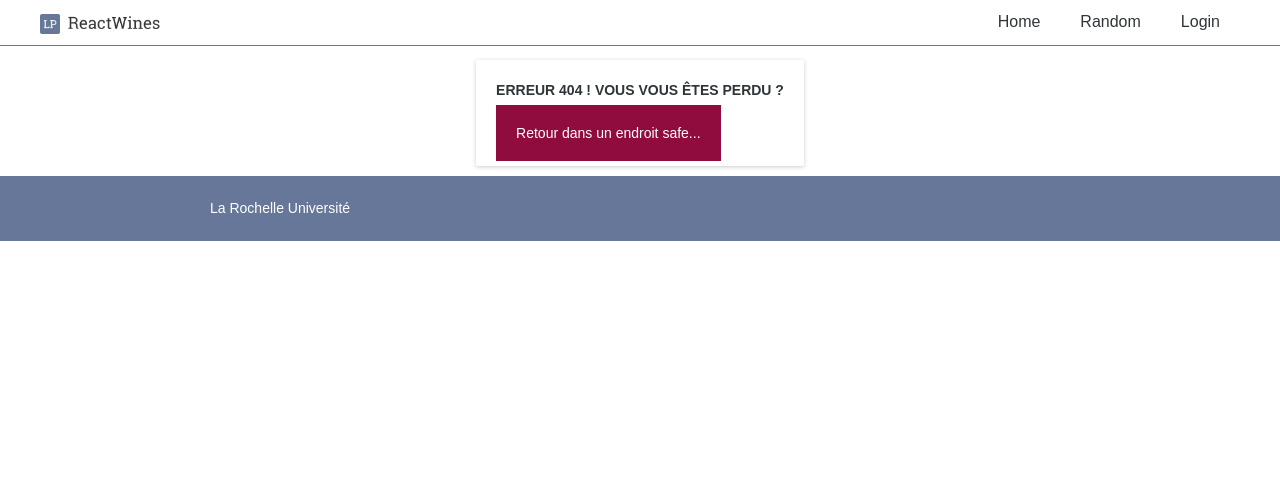
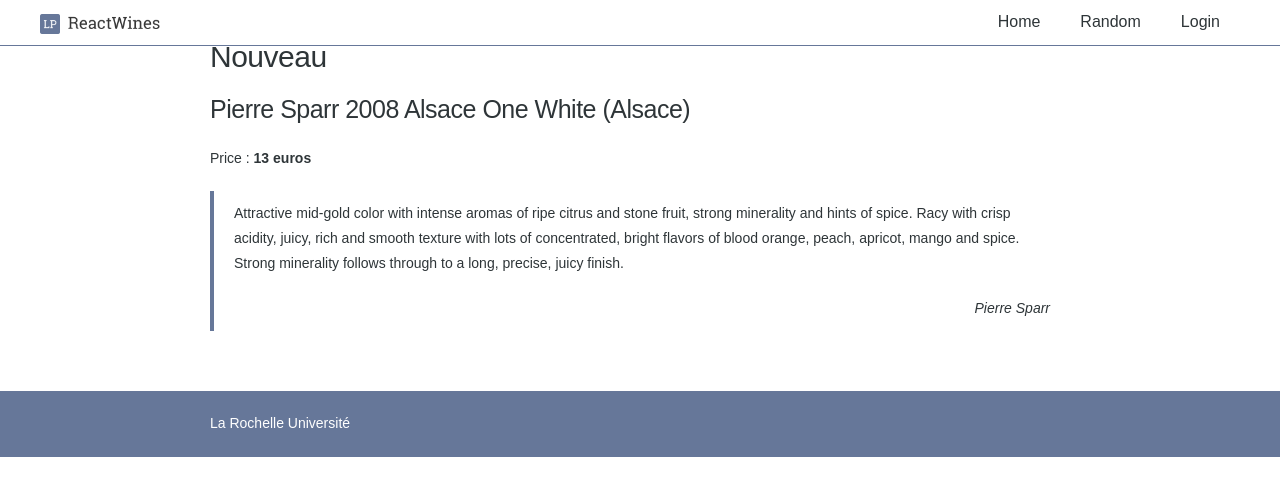
Before and after one commit to ValentinBrebion/tp_react_router, a React (Create React App) app: page /view/alsace-one-6 in a window 1280 px wide. Before the commit this address had no page. Shown: the top 496 px of the page. Built offline with nearby package versions, Linux system fonts and the light colour scheme.

Commit message:
Ex 5 : Review display and random reviews

```diff
--- a/src/components/App.jsx
+++ b/src/components/App.jsx
@@ -9,7 +9,7 @@
     return <BrowserRouter>
                 <Layout>
                     <Routes>
-                        <Route path="/view" element={<Review/>} />
+                        <Route path="/view/:slug" element={<Review/>} />
                         <Route index element={<ReviewList />} />
                         <Route path="*" element={<NotFound />} />
                     </Routes>
--- a/src/components/Layout.jsx
+++ b/src/components/Layout.jsx
@@ -13,7 +13,7 @@
                 <Link href="/">Home</Link>
             </li>
             <li>
-                <Link href="/">Random</Link>
+                <Link to={"/view/random"}>Random</Link>
             </li>
             <li>
                 <Link href="/">Login</Link>
--- a/src/components/NotFound.jsx
+++ b/src/components/NotFound.jsx
@@ -5,7 +5,7 @@
     <card>
 
             <h5>Erreur 404 ! vous vous êtes perdu ?</h5>
-            <a href="" class="designbtn">Retour dans un endroit safe...</a>
+            <a href="/" class="designbtn">Retour dans un endroit safe...</a>
 
     </card>
 </div>
--- a/src/components/Review.jsx
+++ b/src/components/Review.jsx
@@ -1,21 +1,34 @@
 import React from 'react'
+import { useParams } from 'react-router-dom'
+import bdReview from '../api/db.json'
+
+const getRandomInt = (max) => {
+    return Math.floor(Math.random() * max);
+  };
 
   const Review = () => {
- return <section data-name="review">
+    const params = useParams();
+
+    const review =
+    params.slug === 'random'
+      ? bdReview.reviews[getRandomInt(bdReview.reviews.length -1)]
+      : bdReview.reviews.find((review) => review.slug === params.slug);
+
+      return (
+        <section data-name="review">
           <h2>Nouveau</h2>
- <h3>Henry Fessy 2012 Nouveau  (Beaujolais)</h3>
+          <h3>{review.title}</h3>
           <p>
-     Price : <b>9 $</b>
+            Price : <b>{review.price} euros</b>
           </p>
           <blockquote>
-     <p>
-         This is a festive wine, with soft, ripe fruit and acidity, plus a red berry flavor.
-     </p>
+            <p>{review.description}</p>
             <p txt="r">
-         <i>- Roger Voss</i>
+              <i>{review.winery}</i>
             </p>
           </blockquote>
         </section>
-}
+      );
+    };
 
-export default Review
+    export default Review;
--- a/src/components/ReviewList.jsx
+++ b/src/components/ReviewList.jsx
@@ -1,5 +1,6 @@
 import React from 'react'
 import bdReview from '../api/db.json'
+import { Link } from 'react-router-dom';
 
 const ReviewList = () => {
     const list = bdReview['reviews'];
@@ -18,10 +19,10 @@
     {list.map((review) =>
                 <div col="1/2">
                     <card>
-                        <a href="/">
+                        <Link to={"/view/"+review.slug}>
                             <h5>{review.title}</h5>
                             <p> {review.points} / 100</p>
-                        </a>
+                        </Link>
                     </card>
                 </div>
             )}
```
Lines whose indentation alone changed are shown as unchanged.
